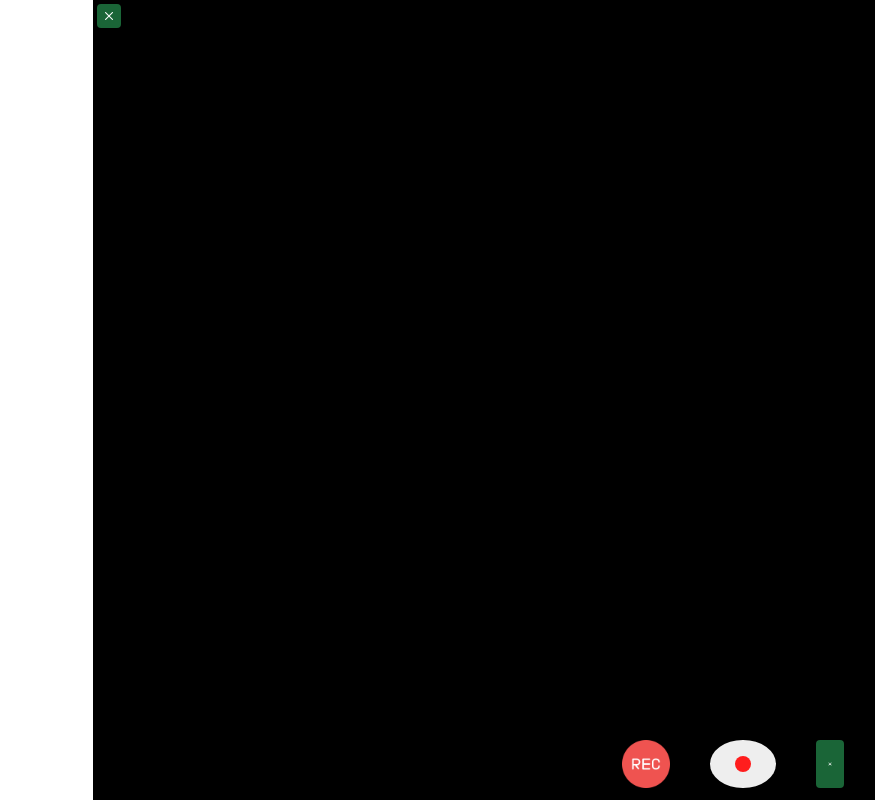
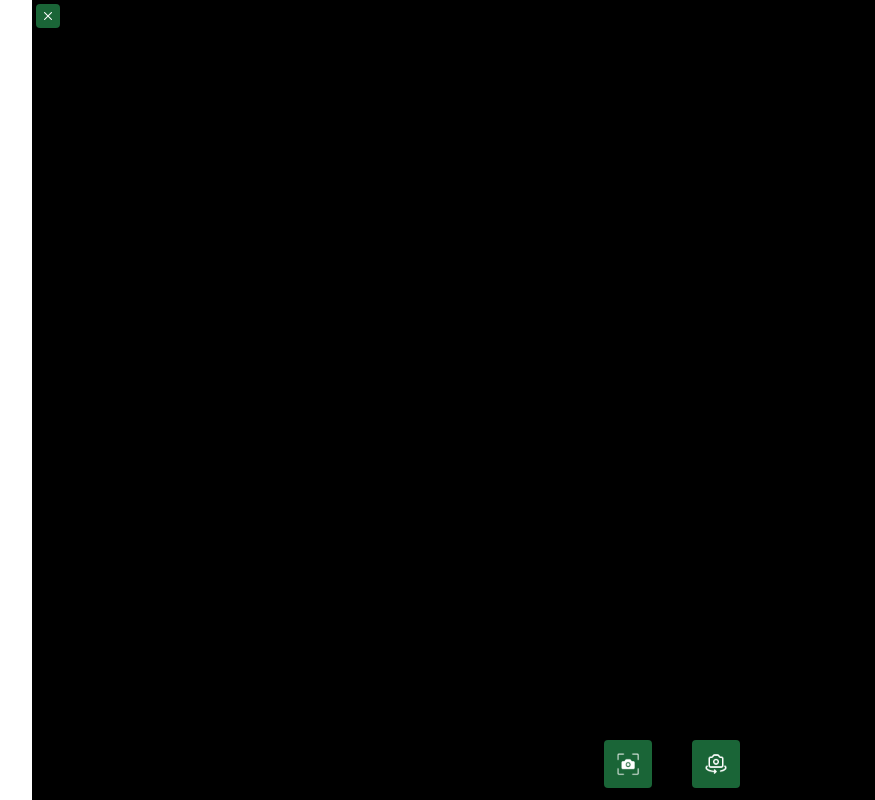
Before and after one commit to seifmahmoud44/eyes-login, a React (Vite) app: page /request/1 in a window 1280 px wide. Both pictures are taken after a click on the element 604 px from the left and 64 px from the top of the page. Shown: the whole page, without its empty margins (29-904 px from the left). Built offline with nearby package versions, Linux system fonts and the light colour scheme; no server answers.

Commit message:
add: flip cam

```diff
--- a/src/components/CameraCapture.jsx
+++ b/src/components/CameraCapture.jsx
@@ -1,8 +1,8 @@
-import { useState, useRef } from "react";
+import { useState, useRef, useEffect } from "react";
 import Webcam from "react-webcam";
 import closeImg from "../assets/close.png";
 import rec from "../assets/rec-button.png";
-import recording from "../assets/record.png";
+import flipImg from "../assets/flip.png";
 import capture from "../assets/capture.png";
 
 const CameraCapture = ({ setUploadFile, setCamModel }) => {
@@ -10,7 +10,16 @@ const CameraCapture = ({ setUploadFile, setCamModel }) => {
   const webcamRef = useRef(null);
   const mediaRecorderRef = useRef(null);
   const [isRecording, setIsRecording] = useState(false);
+  const [facingMode, setFacingMode] = useState("user");
 
+  const [isMobile, setIsMobile] = useState(false);
+  const isMobileDevice = () => {
+    return /Mobi|Android/i.test(navigator.userAgent);
+  };
+
+  useEffect(() => {
+    setIsMobile(isMobileDevice());
+  }, []);
   const captureImage = () => {
     const imageSrc = webcamRef.current.getScreenshot();
     const base64Data = imageSrc.split(",")[1];
@@ -68,6 +77,11 @@ const CameraCapture = ({ setUploadFile, setCamModel }) => {
       mediaRecorderRef.current.stop();
     }
   };
+  const flipCamera = () => {
+    setFacingMode((prevFacingMode) =>
+      prevFacingMode === "user" ? "environment" : "user"
+    );
+  };
 
   return (
     <div className="h-full w-full bg-black relative">
@@ -84,24 +98,39 @@ const CameraCapture = ({ setUploadFile, setCamModel }) => {
           style={styles.video}
         />
       </div>
-      <div className="mb-3 absolute left-1/2 bottom-0 -translate-x-1/2 flex gap-10">
+      <div className="mb-3 absolute left-1/2 bottom-0 -translate-x-1/2 flex gap-10 w-full justify-center">
+        {console.log(isRecording)}
+        {!isRecording && (
+          <div
+            onClick={flipCamera}
+            className="bg-[#1A6537] p-3 flex justify-center items-center rounded cursor-pointer hover:scale-110 transition-all relative z-10"
+          >
+            <img className="w-6" src={flipImg} alt="Flip Camera" />
+          </div>
+        )}
+        {!isRecording && (
           <div
             onClick={captureImage}
             className="bg-[#1A6537] p-3 flex justify-center items-center rounded cursor-pointer hover:scale-110 transition-all relative z-10"
           >
             <img className="w-6" src={capture} alt="" />
           </div>
+        )}
 
+        {isRecording && (
           <div onClick={stopRecording} className="container">
             <div className="recording-circle"></div>
           </div>
+        )}
 
+        {!isRecording && isMobile && (
           <img
             onClick={startRecording}
             src={rec}
             alt=""
             className="w-12 cursor-pointer"
           />
+        )}
       </div>
     </div>
   );
```
Also changed, not shown: src/assets/flip.png (added). Lines whose indentation alone changed are shown as unchanged.
